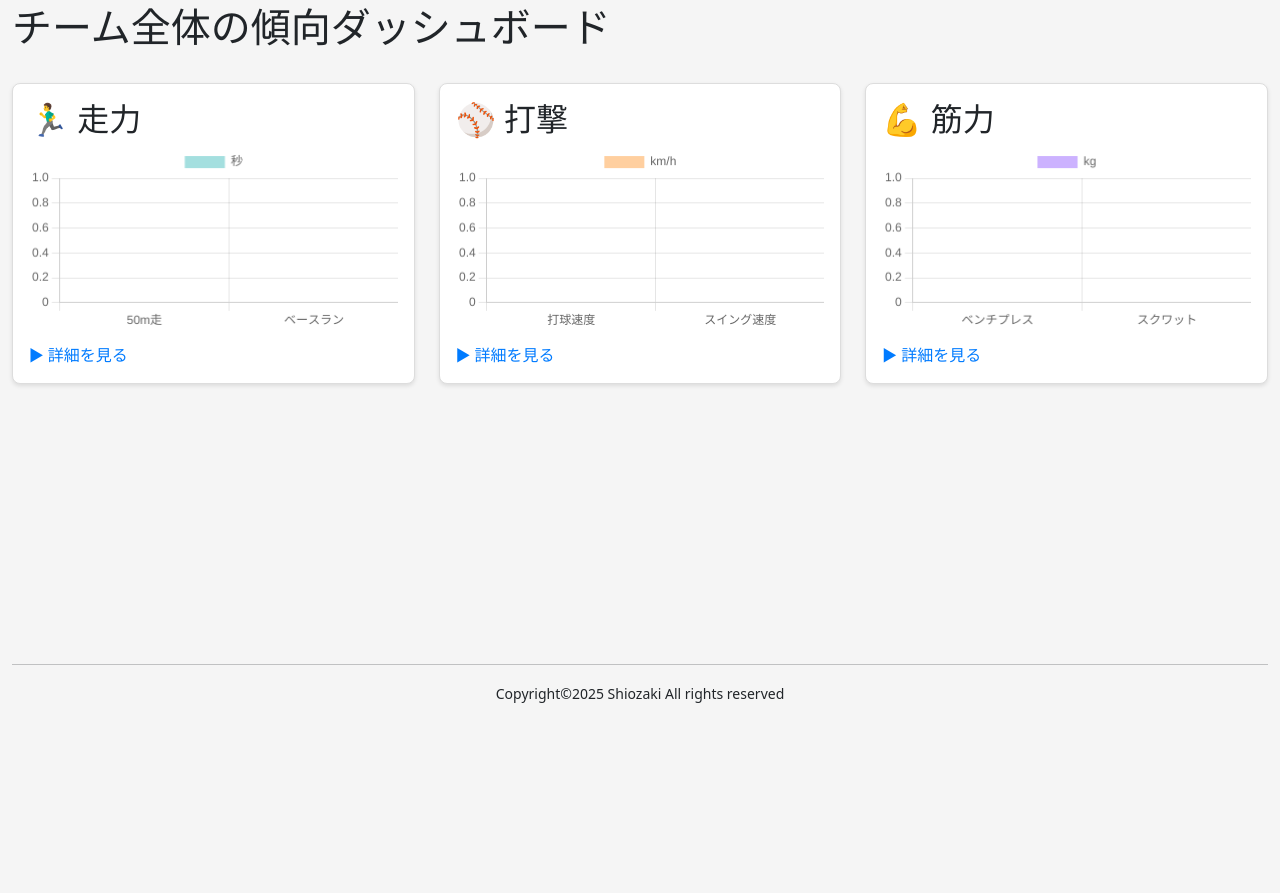
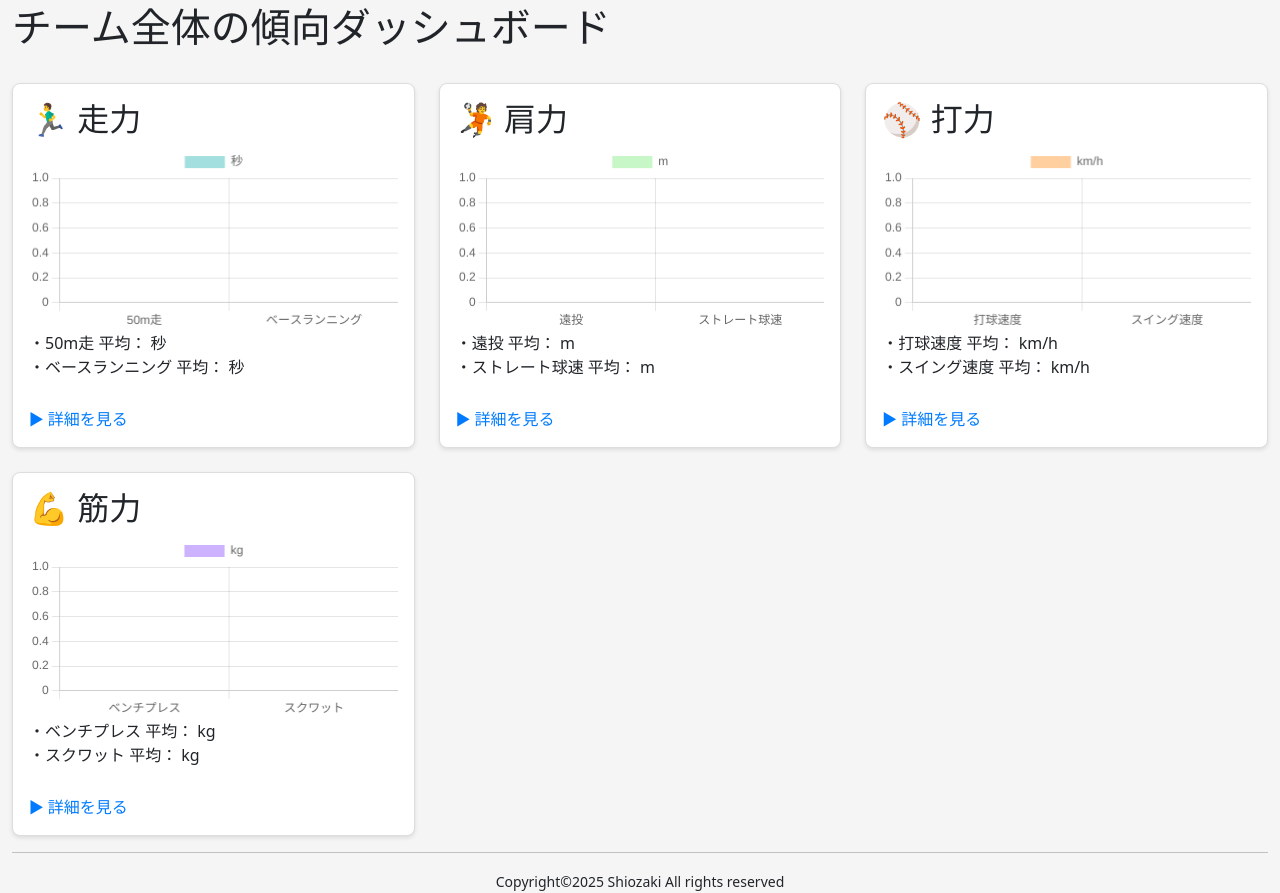
Before and after one commit to tomoki-shiozaki/baseball-talent-management-app, a Django app: page /team-analytics/dashboard/2/ in a window 1280 px wide. Shown: the part 95-988 px from the top of the page. Before the commit the page ends 798 px from the top, so only its background shows below. Run offline with Django 5.2, Linux system fonts and the light colour scheme; data that the repository does not hold is empty; parts of the project's set-up code (start-up, migrations or seed data) failed here and were passed over.

Commit message:
feat(team_analytics): add throwing section for team analytics dashboard

```diff
--- a/static/js/team_analytics/dashboard_overview.js
+++ b/static/js/team_analytics/dashboard_overview.js
@@ -6,11 +6,25 @@ document.addEventListener('DOMContentLoaded', function () {
     new Chart(ctx, {
         type: 'bar',
         data: {
-            labels: ['50m走', 'ベースラン'],
+            labels: ['50m走', 'ベースランニング'],
             datasets: [{
                 label: '秒',
                 data: [summary.avg_sprint_50m, summary.avg_base_running],
                 backgroundColor: 'rgba(75, 192, 192, 0.5)',
+            }]
+        }
+    });
+
+    // 肩力チャート
+    const throwingCtx = document.getElementById('throwingChart').getContext('2d');
+    new Chart(throwingCtx, {
+        type: 'bar',
+        data: {
+            labels: ['遠投', 'ストレート球速'],
+            datasets: [{
+                label: 'm',
+                data: [summary.avg_long_throw, summary.avg_straight_ball_speed],
+                backgroundColor: 'rgba(144, 238, 144, 0.5)',
             }]
         }
     });
--- a/templates/team_analytics/dashboard_overview.html
+++ b/templates/team_analytics/dashboard_overview.html
@@ -20,13 +20,32 @@
     <section class="dashboard-card">
         <h2>🏃‍♂️ 走力</h2>
         <canvas id="speedChart"></canvas>
+        <p>
+            ・50m走 平均：{{ summary.avg_sprint_50m|floatformat:2 }} 秒<br>
+            ・ベースランニング 平均：{{ summary.avg_base_running|floatformat:2 }} 秒
+        </p>
         <a href="{% url 'team_analytics:sprint_detail' %}">▶ 詳細を見る</a>
     </section>
 
-    <!-- 打撃セクション -->
+    <!-- 肩力セクション -->
     <section class="dashboard-card">
-        <h2>⚾ 打撃</h2>
+        <h2>🤾 肩力</h2>
+        <canvas id="throwingChart"></canvas>
+        <p>
+            ・遠投 平均：{{ summary.avg_long_throw|floatformat:2 }} m<br>
+            ・ストレート球速 平均：{{ summary.avg_straight_ball_speed|floatformat:2 }} m
+        </p>
+        <a href="{% url 'team_analytics:sprint_detail' %}">▶ 詳細を見る</a>
+    </section>
+
+    <!-- 打力セクション -->
+    <section class="dashboard-card">
+        <h2>⚾ 打力</h2>
         <canvas id="battingChart"></canvas>
+        <p>
+            ・打球速度 平均：{{ summary.avg_hit_ball_speed|floatformat:2 }} km/h<br>
+            ・スイング速度 平均：{{ summary.avg_swing_speed|floatformat:2 }} km/h
+        </p>
         <a href="{% url 'team_analytics:hitting_detail' %}">▶ 詳細を見る</a>
     </section>
 
@@ -34,6 +53,10 @@
     <section class="dashboard-card">
         <h2>💪 筋力</h2>
         <canvas id="strengthChart"></canvas>
+        <p>
+            ・ベンチプレス 平均：{{ summary.avg_bench_press|floatformat:2 }} kg<br>
+            ・スクワット 平均：{{ summary.avg_squat|floatformat:2 }} kg
+        </p>
         <a href="{% url 'team_analytics:strength_detail' %}">▶ 詳細を見る</a>
     </section>
 
```
